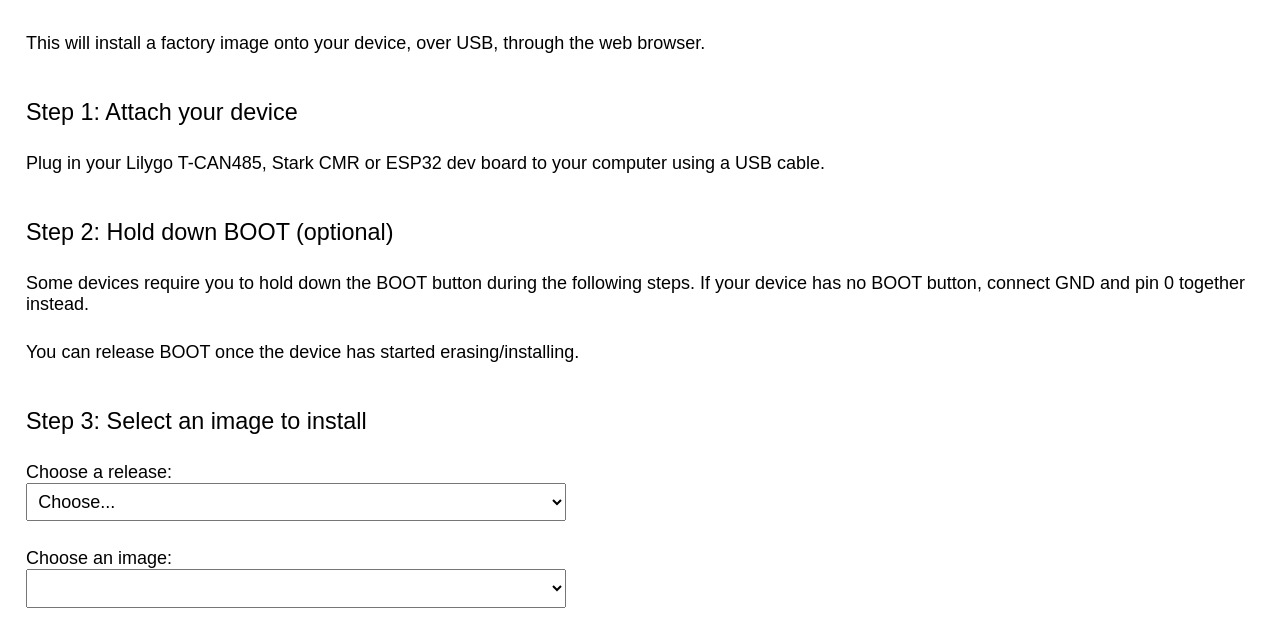
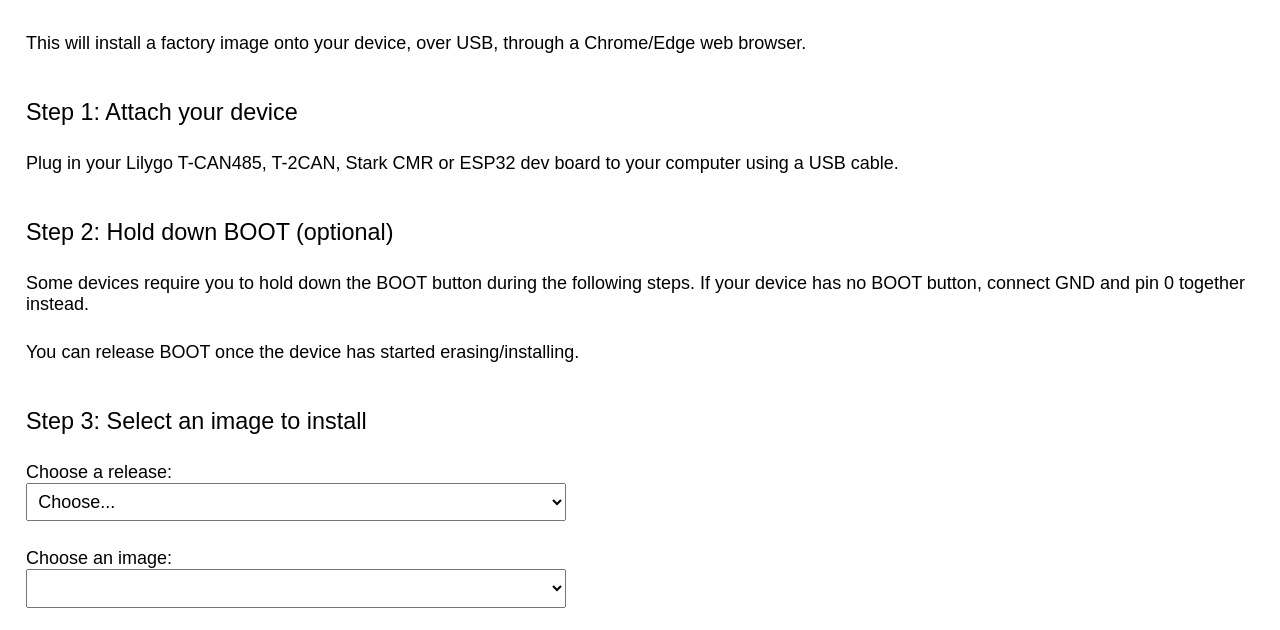
Before and after one commit to dalathegreat/BE-Web-Installer, a plain HTML site: page docs/index.html in a window 1280 px wide. Shown: the part 80-710 px from the top of the page. Drawn offline with Linux system fonts and the light colour scheme; no server answers.

Commit message:
Update text

```diff
--- a/docs/index.html
+++ b/docs/index.html
@@ -43,11 +43,11 @@ select {
 
 <h1>Battery Emulator Web Installer</h1>
 
-<p>This will install a factory image onto your device, over USB, through the web browser.</p>
+<p>This will install a factory image onto your device, over USB, through a Chrome/Edge web browser.</p>
 
 <h2>Step 1: Attach your device</h2>
 
-<p>Plug in your Lilygo T-CAN485, Stark CMR or ESP32 dev board to your computer using a USB cable.</p>
+<p>Plug in your Lilygo T-CAN485, T-2CAN, Stark CMR or ESP32 dev board to your computer using a USB cable.</p>
 
 <h2>Step 2: Hold down BOOT (optional)</h2>
 
@@ -79,7 +79,7 @@ select {
     <li>Update with your WiFi SSID and password</li>
     <li>Go back to the main page and Reboot</li>
     <li>Access it over your local WiFi network IP</li>
-    <li>(Optionally) go back to settings and disable the AP mode</li>
+    <li>Change the default AP password to something more secure</li>
 </ol>
 
 </div>
```
